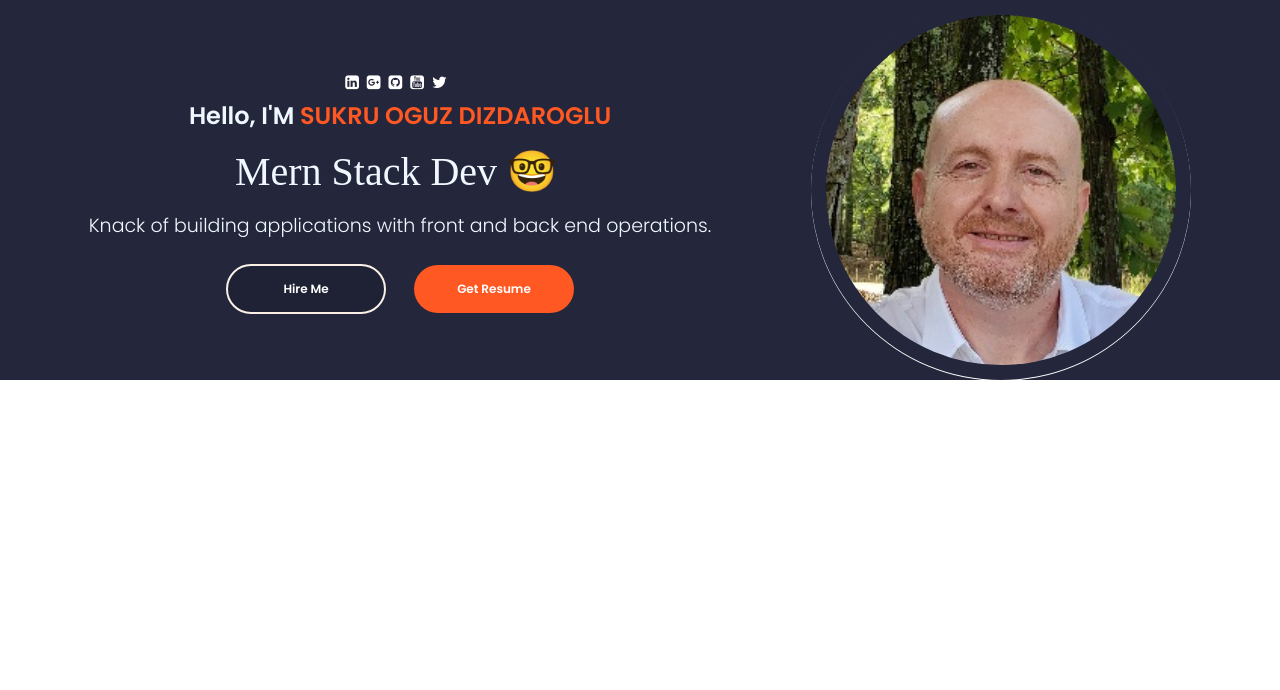
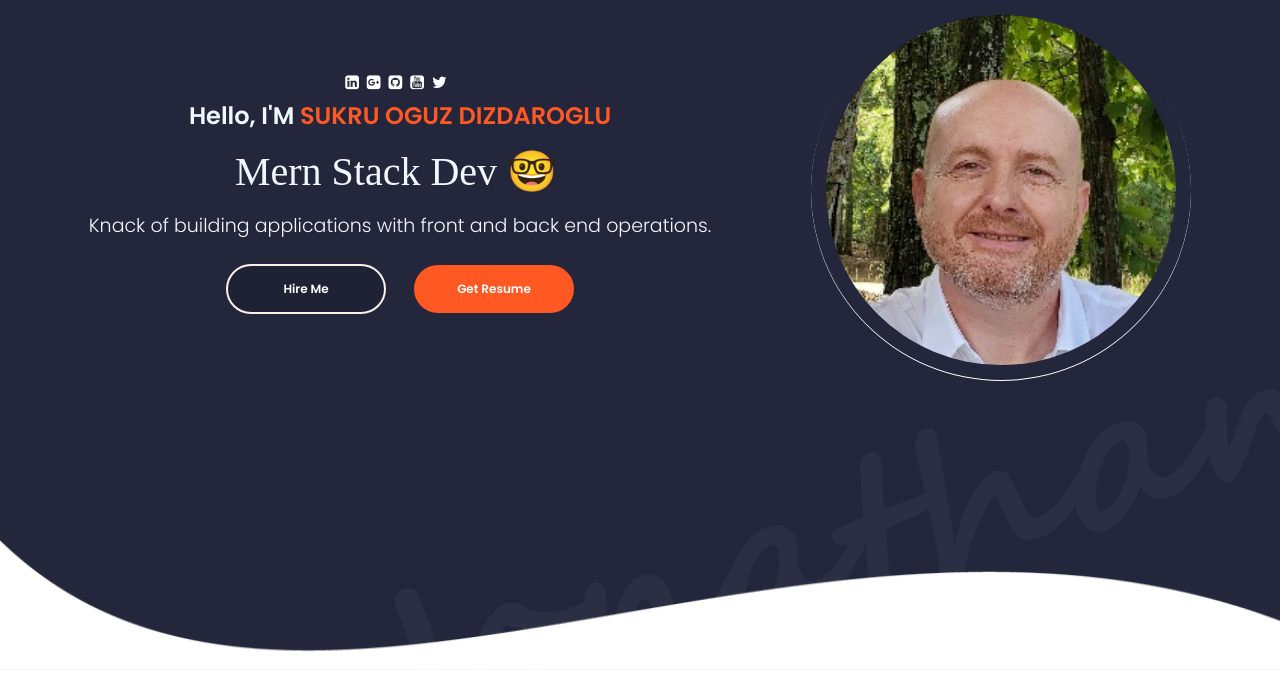
Before and after one commit to SODIZDAROGLU/portfolio1, a React (Create React App) app in the folder portfolio-site/: page / in a window 1280 px wide. Shown: the top 690 px of the page. Built offline with nearby package versions, Linux system fonts and the light colour scheme; a web font is replaced by a local one.

Commit message:
clean up code

```diff
--- a/portfolio-site/src/App.js
+++ b/portfolio-site/src/App.js
@@ -1,12 +1,10 @@
-import Profile from './PortfolioContainer/Home/Profile';
-import Footer from './PortfolioContainer/Home/Footer/Footer';
+import Home from "./PortfolioContainer/Home/Home";
 import "./App.css";
 
 function App() {
   return (
     <div className="App">
-     <Profile />
-     <Footer/>
+      <Home/>
     </div>
   );
 }
--- /dev/null
+++ b/portfolio-site/src/PortfolioContainer/Home/Home.css
@@ -0,0 +1,7 @@
+.home-container{
+    display: flex;
+    flex-direction: column;
+    justify-content: space-between;
+    min-height: 670px;
+    background-image: url("../../assets/Home/bg.jpg");
+}
--- /dev/null
+++ b/portfolio-site/src/PortfolioContainer/Home/Home.js
@@ -0,0 +1,14 @@
+import React from 'react'
+import Profile from './Profile/Profile'
+import Footer from './Footer/Footer'
+import './Home.css'
+
+// list matters
+export default function Home() {
+    return (
+        <div className='home-container'>
+            <Profile/>
+            <Footer/>
+        </div>
+    )
+}
--- a/portfolio-site/src/PortfolioContainer/Home/Profile.css
+++ b/portfolio-site/src/PortfolioContainer/Home/Profile/Profile.css
@@ -6,7 +6,7 @@
     justify-content: center;
     height: 10%;
     min-height: fit-content;
-    background-image: url('../../assets/Home/bg.jpg');
+    /* background-image: url('../../assets/Home/bg.jpg'); */
 }
 
 .profile-parent{
@@ -69,7 +69,7 @@
 .profile-picture-backround {
     height: 92%;
     width: 92%;
-    background-image: url("../../assets/Home/oguz.jpg");
+    background-image: url("../../../assets/Home/oguz.jpg");
     background-size: cover ;
     border-radius: 50%;
     background-repeat: no-repeat;
```
Also changed, not shown: portfolio-site/src/PortfolioContainer/Home/Profile/Profile.js (renamed from portfolio-site/src/PortfolioContainer/Home/Profile.js).
